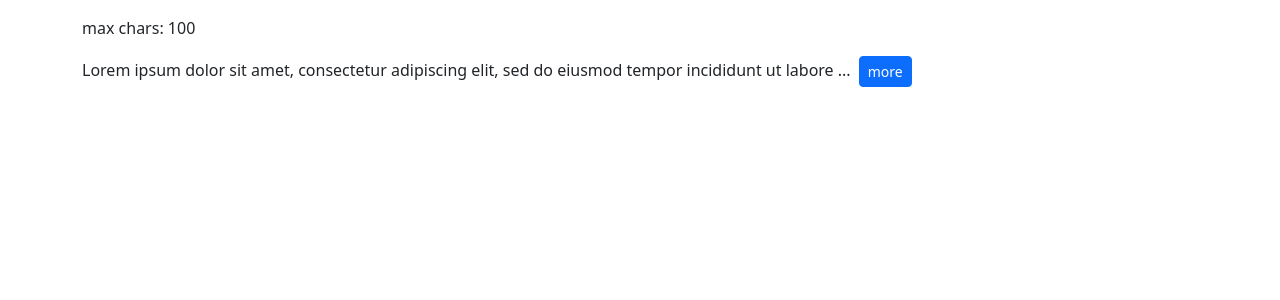
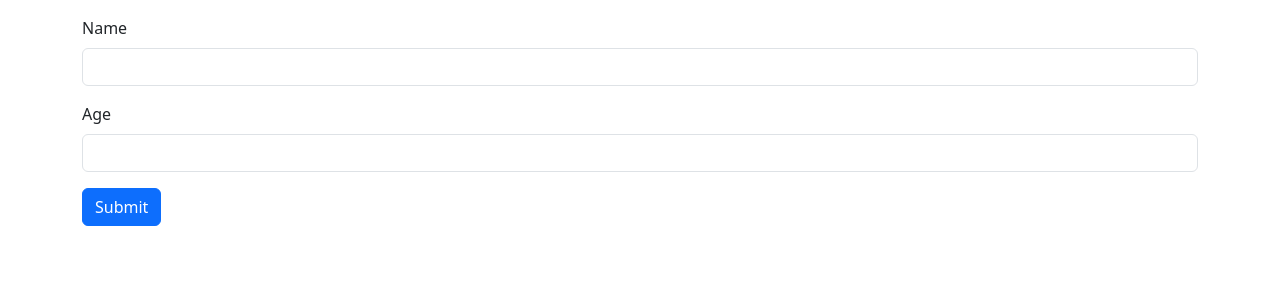
Before and after one commit to zamoosh/react-first, a React (Vite) app: page / in a window 1280 px wide. Shown: the top 300 px of the page. Built offline with nearby package versions, Linux system fonts and the light colour scheme.

Commit message:
generating a form

```diff
--- a/src/App.tsx
+++ b/src/App.tsx
@@ -1,24 +1,12 @@
-import { useState } from "react";
-import Heart from "./componenets/HeartComponent/Heart";
-import TextExpandable from "./componenets/TextExpandableComponent/TextExpandable";
-import { nanoid } from "nanoid";
-import { produce } from "immer";
+// import { useState } from "react";
+// import { nanoid } from "nanoid";
+// import { produce } from "immer";
+import Form from "./componenets/FormComponent/Form";
 
 function App() {
   return (
     <div className={"container mt-3"}>
-      <TextExpandable maxChars={100}>
-        Lorem ipsum dolor sit amet, consectetur adipiscing elit, sed do eiusmod
-        tempor incididunt ut labore et dolore magna aliqua. Ut enim ad minim
-        veniam, quis nostrud exercitation ullamco laboris nisi ut aliquip ex ea
-        commodo consequat. Duis aute irure dolor in reprehenderit in voluptate
-        velit esse cillum dolore eu fugiat nulla pariatur. Excepteur sint
-        occaecat cupidatat non proident, sunt in culpa qui officia deserunt
-        mollit anim id est laborum.
-      </TextExpandable>
-
-      {/* <br /> */}
-      {/* <Heart onClick={() => console.log("heart clicked")} /> */}
+      <Form />
     </div>
   );
 }
--- /dev/null
+++ b/src/componenets/FormComponent/Form.tsx
@@ -0,0 +1,32 @@
+import { FormEvent } from "react";
+
+function Form() {
+  const handleSubmit = (event: FormEvent) => {
+    event.preventDefault();
+    console.log("form submitted!");
+  };
+
+  return (
+    <form onSubmit={handleSubmit}>
+      <div className="mb-3">
+        <label htmlFor="name" className="form-label">
+          Name
+        </label>
+        <input id="name" name="name" type="text" className="form-control" />
+      </div>
+
+      <div className="mb-3">
+        <label htmlFor="age" className="form-label">
+          Age
+        </label>
+        <input id="age" name="age" type="number" className="form-control" />
+      </div>
+
+      <button className="btn btn-primary" type="submit">
+        Submit
+      </button>
+    </form>
+  );
+}
+
+export default Form;
```
